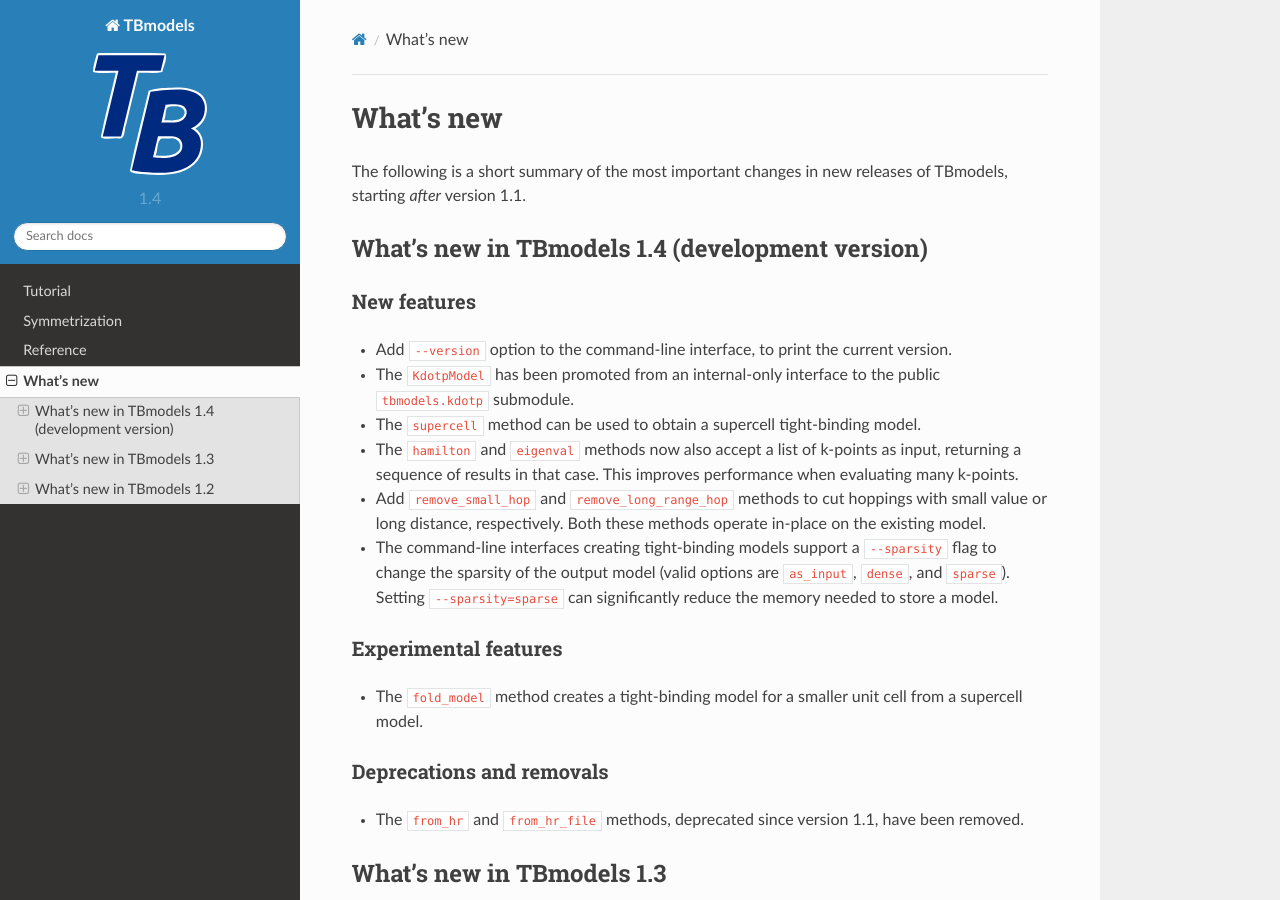
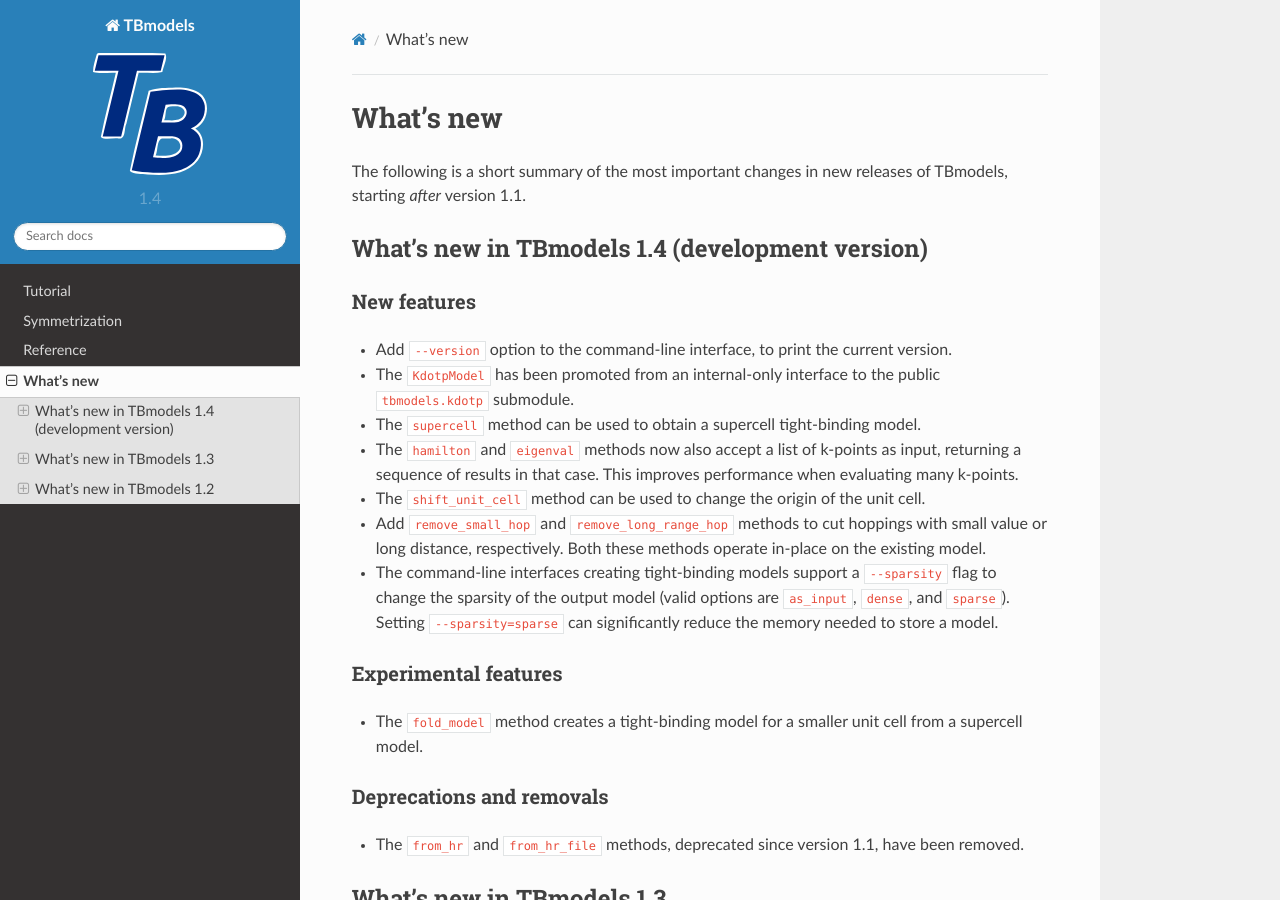
Before and after one commit to Z2PackDev/TBmodels, a Sphinx documentation site: the page built from doc/source/whatsnew.rst, in a window 1280 px wide and 900 px high. Built offline with Sphinx 7.4.7 and the Read the Docs theme 2.0.0, drawn with Linux system fonts in a browser that asks for light colours.

Commit message:
Add shift_unit_cell to whatsnew

```diff
--- a/doc/source/whatsnew.rst
+++ b/doc/source/whatsnew.rst
@@ -21,6 +21,8 @@ New features
 - The ``supercell`` method can be used to obtain a supercell tight-binding model.
 
 - The ``hamilton`` and ``eigenval`` methods now also accept a list of k-points as input, returning a sequence of results in that case. This improves performance when evaluating many k-points.
+
+- The ``shift_unit_cell`` method can be used to change the origin of the unit cell.
 
 - Add ``remove_small_hop`` and ``remove_long_range_hop`` methods to cut hoppings with small value or long distance, respectively. Both these methods operate in-place on the existing model.
 
```
